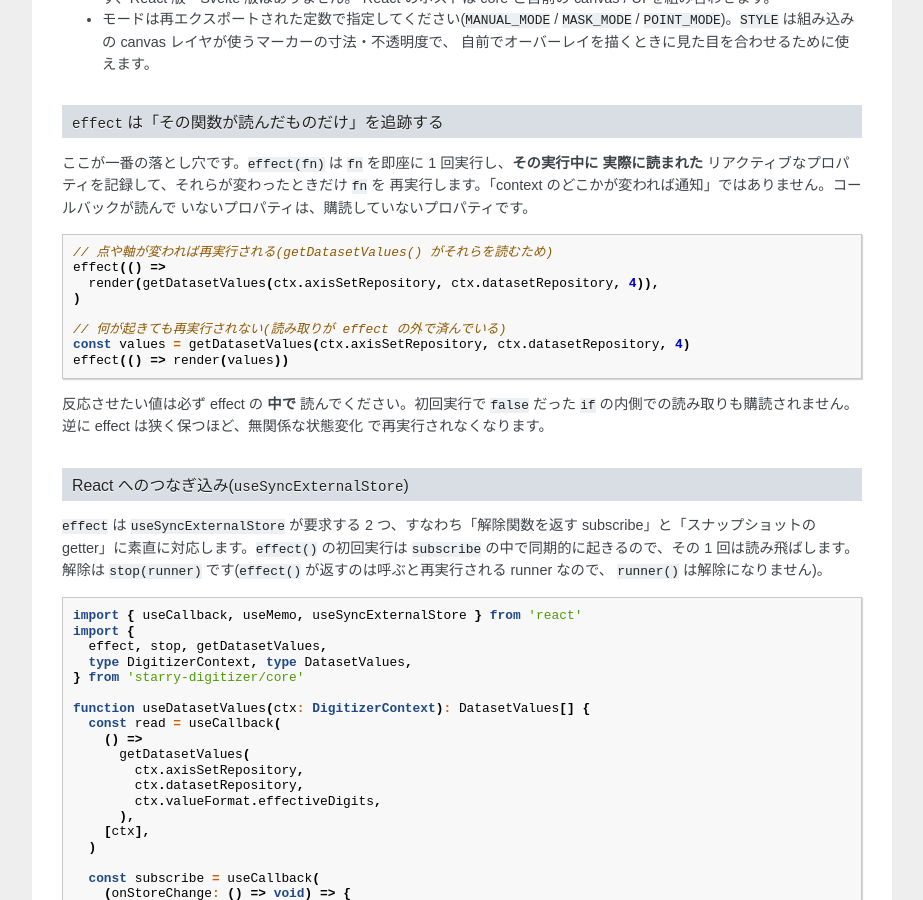
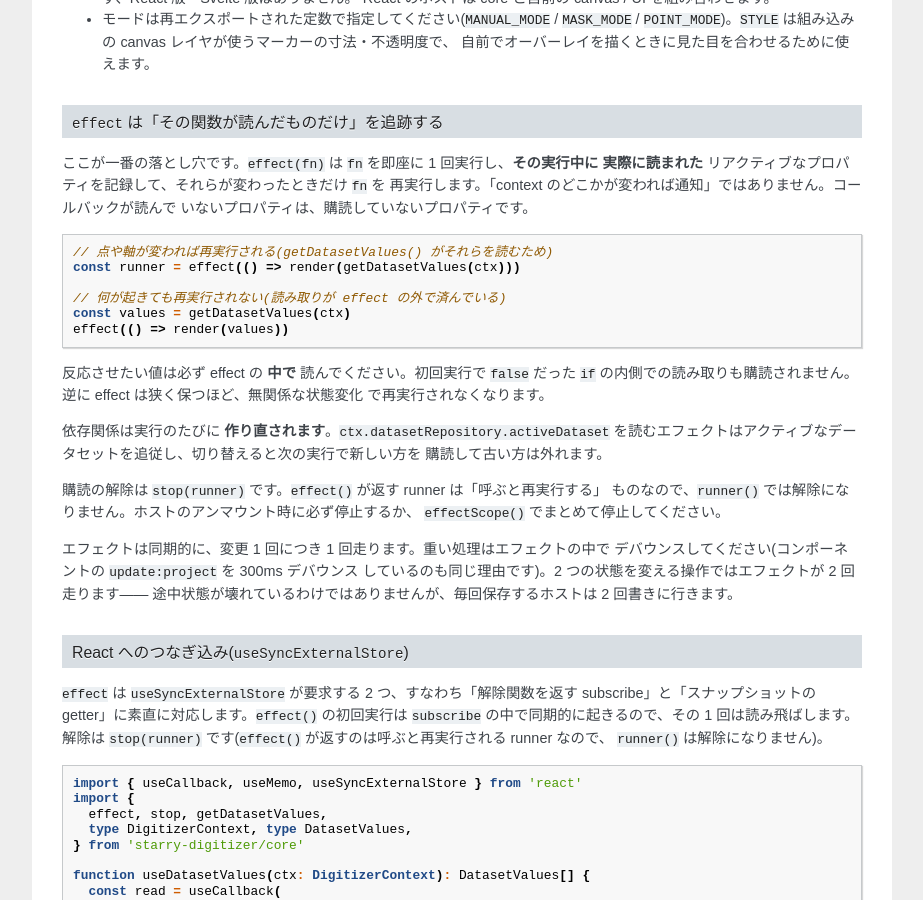
Before and after one commit to t29mato/starry-digitizer, a Sphinx documentation site: the page built from docs/embedding.rst, in a window 1280 px wide and 900 px high, scrolled down 11440 px. Shown: the whole window, without its empty margins (198-1121 px from the left). Built offline with Sphinx 7.4.7, drawn with Linux system fonts in a browser that asks for light colours.

Commit message:
feat: getDatasetValues(ctx) を追加、jszip を動的 import に、core の effect 入門を加筆
コア API の穴 4・6・7:

- getDatasetValues(ctx) のオーバーロードを追加。他の操作はすべて ctx を
  第1引数に取るのに、これだけがリポジトリ2つ + effectiveDigits を要求して
  おり、ホストに ctx.valueFormat.effectiveDigits の存在を知ることを
  強いていた。旧 3 引数形式は残す。
- jszip をモジュール直下の import から動的 import に変更。~100kB あるのに
  ZIP 往復でしか使わないので、ProjectDTO + 画像を API で受け渡すホスト
  (features.zipExportImport: false = Starrydata3 の構成)が読み込む理由が
  ない。ビルド後の core.js に静的 import が残っていないことを確認済み。
  チャンク取得の失敗を ZIP_INVALID と報告しないよう、読み込みは try の外。
- README / docs/embedding.rst に effect() の入門を追加。「効果は実行中に
  読んだものだけを購読する」「依存は実行のたびに作り直される」「解除は
  stop(runner) であって runner() ではない」「同期実行なので重い処理は
  デバウンス」。docs 側には既に同趣旨の節があったので、不足分の追記と
  サンプルの ctx 化にとどめた。

eslint: TypeScript のオーバーロード宣言を素の no-redeclare が
重複定義と誤検知するため、@typescript-eslint 版に差し替え。

検証: lint / jest 525 / lib-build / lib-check、standalone 83、host-app 72、
vanilla-host 8 いずれも green。

Co-Authored-By: Claude Opus 5 (1M context) <noreply@anthropic.com>

```diff
--- a/docs/embedding.rst
+++ b/docs/embedding.rst
@@ -710,17 +710,28 @@ Roboto / 14px / 1.4 の見た目は、こうして固定した結果です。
 .. code-block:: ts
 
    // 点や軸が変われば再実行される(getDatasetValues() がそれらを読むため)
-   effect(() =>
-     render(getDatasetValues(ctx.axisSetRepository, ctx.datasetRepository, 4)),
-   )
+   const runner = effect(() => render(getDatasetValues(ctx)))
 
    // 何が起きても再実行されない(読み取りが effect の外で済んでいる)
-   const values = getDatasetValues(ctx.axisSetRepository, ctx.datasetRepository, 4)
+   const values = getDatasetValues(ctx)
    effect(() => render(values))
 
 反応させたい値は必ず effect の **中で** 読んでください。初回実行で ``false`` だった
 ``if`` の内側での読み取りも購読されません。逆に effect は狭く保つほど、無関係な状態変化
 で再実行されなくなります。
+
+依存関係は実行のたびに **作り直されます**\ 。``ctx.datasetRepository.activeDataset``
+を読むエフェクトはアクティブなデータセットを追従し、切り替えると次の実行で新しい方を
+購読して古い方は外れます。
+
+購読の解除は ``stop(runner)`` です。``effect()`` が返す runner は「呼ぶと再実行する」
+ものなので、``runner()`` では解除になりません。ホストのアンマウント時に必ず停止するか、
+``effectScope()`` でまとめて停止してください。
+
+エフェクトは同期的に、変更 1 回につき 1 回走ります。重い処理はエフェクトの中で
+デバウンスしてください(コンポーネントの ``update:project`` を 300ms デバウンス
+しているのも同じ理由です)。2 つの状態を変える操作ではエフェクトが 2 回走ります——
+途中状態が壊れているわけではありませんが、毎回保存するホストは 2 回書きに行きます。
 
 React へのつなぎ込み(``useSyncExternalStore``)
 ^^^^^^^^^^^^^^^^^^^^^^^^^^^^^^^^^^^^^^^^^^^^^^^^^^^^^^^^^^
@@ -742,11 +753,7 @@ subscribe」と「スナップショットの getter」に素直に対応しま
    function useDatasetValues(ctx: DigitizerContext): DatasetValues[] {
      const read = useCallback(
        () =>
-         getDatasetValues(
-           ctx.axisSetRepository,
-           ctx.datasetRepository,
-           ctx.valueFormat.effectiveDigits,
-         ),
+         getDatasetValues(ctx),
        [ctx],
      )
 
--- a/src/presentation/components/StarryDigitizer.vue
+++ b/src/presentation/components/StarryDigitizer.vue
@@ -364,11 +364,7 @@ function getProject(): ProjectDTO {
 }
 
 function getDatasetValues(): DatasetValues[] {
-  return computeDatasetValues(
-    ctx.axisSetRepository,
-    ctx.datasetRepository,
-    ctx.valueFormat.effectiveDigits,
-  )
+  return computeDatasetValues(ctx)
 }
 
 function exportZip(): Promise<Blob> {
```
Also changed, not shown: README.md (+41 -7 lines), .eslintrc.cjs, 3 other files.
